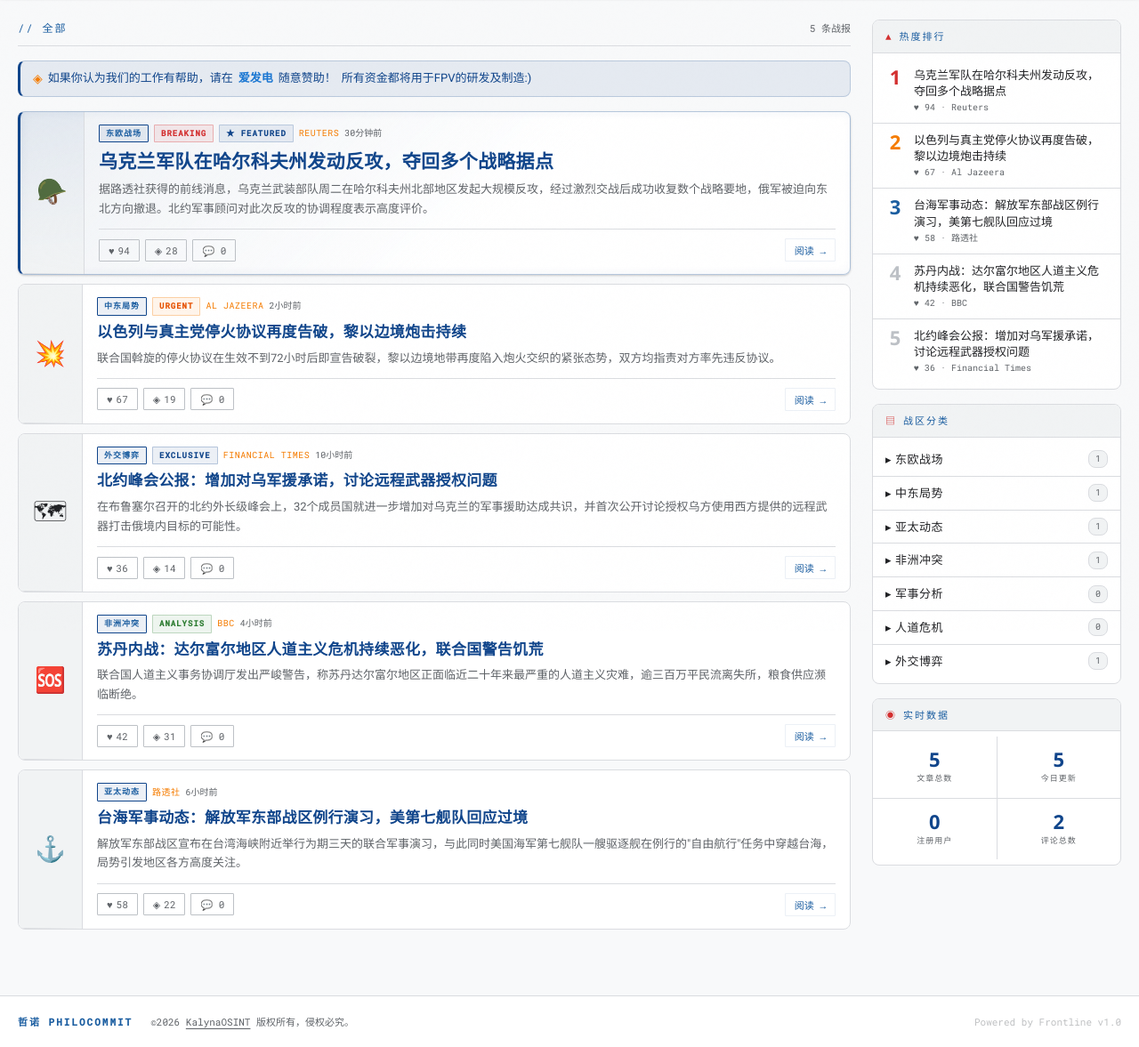
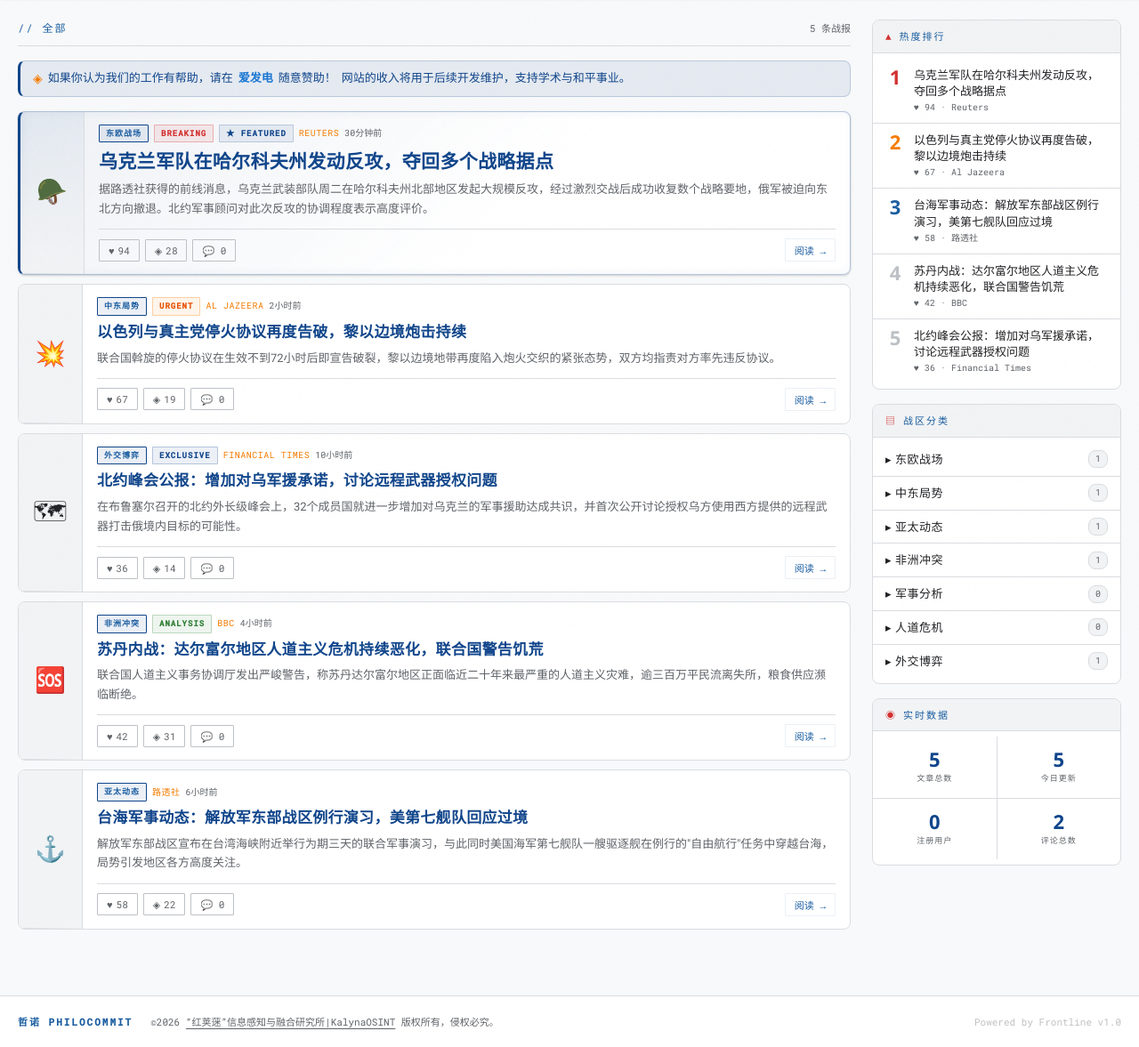
Before and after one commit to Siwenonline1959/SiWenOnline, a plain HTML site: page index.html in a window 1280 px wide. Shown: the part 91-1268 px from the top of the page at 89% size. Drawn offline with Linux system fonts and the light colour scheme; a script that the page names is missing; a web font is replaced by a local one.

Commit message:
Update index.html

```diff
--- a/index.html
+++ b/index.html
@@ -83,7 +83,7 @@
       <div id="donate-banner">
         <span class="rec-icon">◈</span>
         <span>如果你认为我们的工作有帮助，请在</span><a href="https://ifdian.net/a/KalynaOSINT?tab=home" target="_blank" rel="noopener">爱发电</a><span>随意赞助！</span>
-        <span>所有资金都将用于FPV的研发及制造:)</span>
+        <span>网站的收入将用于后续开发维护，支持学术与和平事业。</span>
       </div>
       <div id="news-feed">
         <!-- filled by JS -->
@@ -127,7 +127,7 @@
   <footer id="site-footer">
     <div id="footer-inner">
       <span id="footer-brand">哲诺 PHILOCOMMIT</span>
-      <span id="footer-note">©2026 <a href="https://kalyna.homes" target="_blank" rel="noopener" style="color:inherit;text-decoration:underline;text-underline-offset:3px;">KalynaOSINT</a> 版权所有，侵权必究。</span>
+      <span id="footer-note">©2026 <a href="https://kalyna.homes" target="_blank" rel="noopener" style="color:inherit;text-decoration:underline;text-underline-offset:3px;">“红荚蒾”信息感知与融合研究所|KalynaOSINT</a> 版权所有，侵权必究。</span>
       <span id="footer-tech">Powered by Frontline v1.0</span>
     </div>
   </footer>
```
